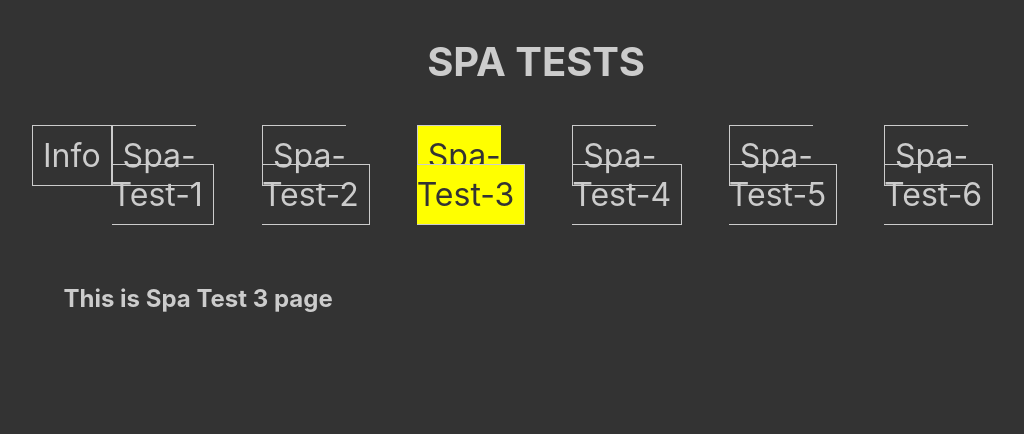
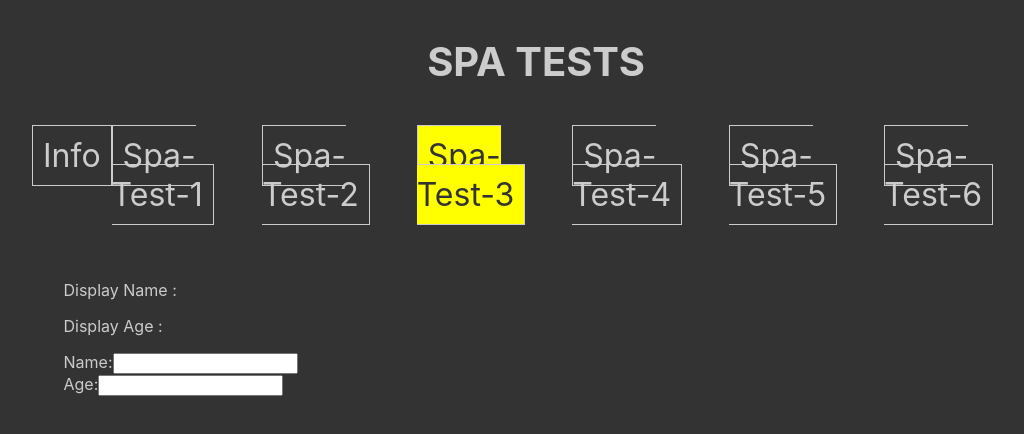
Before and after one commit to omr-dev/prep-spa-tests, a React (Vite) app: page /spaTest3 in a window 1280 px wide. Shown: the top 434 px of the page, without its empty margins (104-1128 px from the left). Built offline with nearby package versions, Linux system fonts and the light colour scheme.

Commit message:
Spa3 (#5)
* page info updated

* spa3 in

```diff
--- a/src/sub-pages/PageInfo.jsx
+++ b/src/sub-pages/PageInfo.jsx
@@ -9,6 +9,9 @@ export const PageInfo = () => {
         <li>
           <p>Display data from an array and a nested array in JSX</p>
         </li>
+        <li>
+          <p>Update the page based on text typed into input fields</p>
+        </li>
       </ol>
     </div>
   );
--- a/src/sub-pages/PageSpaTest3.jsx
+++ b/src/sub-pages/PageSpaTest3.jsx
@@ -1,7 +1,41 @@
+import { useState } from "react";
+
 export const PageSpaTest3 = () => {
+  const [name, setName] = useState("");
+  const [age, setAge] = useState("");
   return (
     <div className="sub-page page-spaTest3">
-      <h2>This is Spa Test 3 page</h2>
+      <p>Display Name : {name}</p>
+      <p>Display Age : {age}</p>
+
+      <form
+        onSubmit={(e) => {
+          e.preventDefault();
+        }}
+      >
+        <div className="form-row">
+          <label for="name">Name:</label>
+          <input
+            type="text"
+            value={name}
+            name="name"
+            onChange={(e) => {
+              setName(e.target.value);
+            }}
+          />
+        </div>
+        <div className="form-row">
+          <label for="age">Age:</label>
+          <input
+            type="text"
+            value={age}
+            name="age"
+            onChange={(e) => {
+              setAge(e.target.value);
+            }}
+          />
+        </div>
+      </form>
     </div>
   );
 };
```
